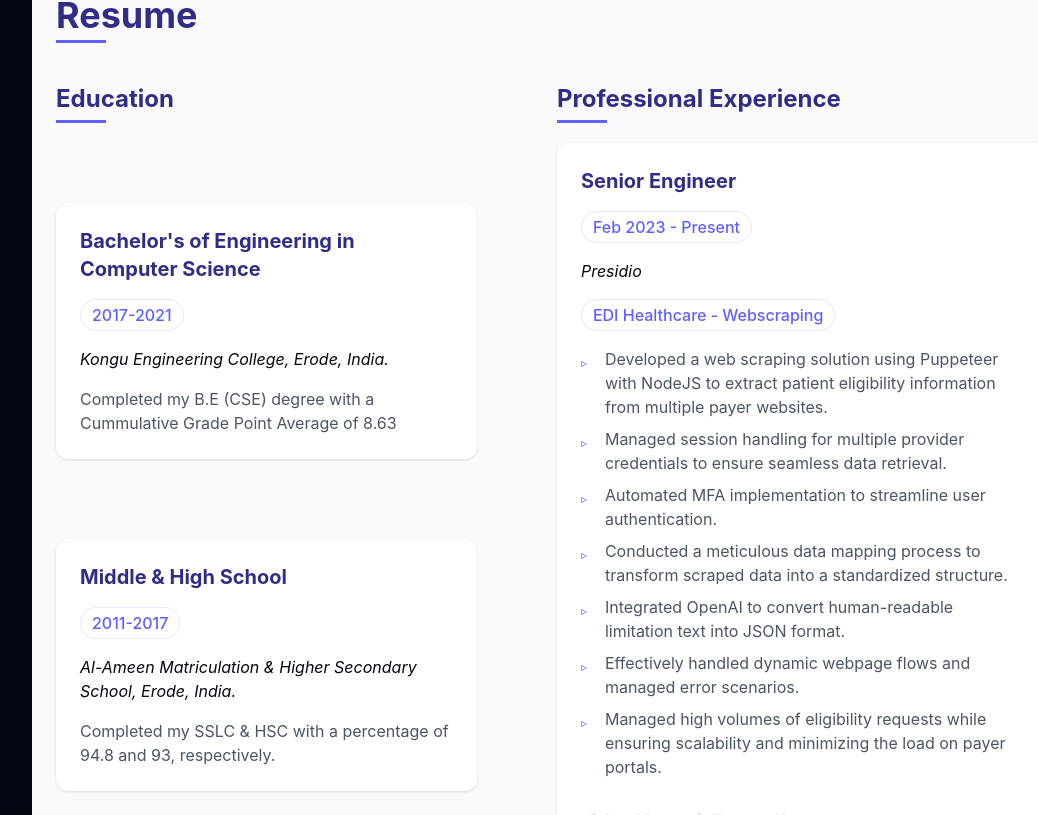
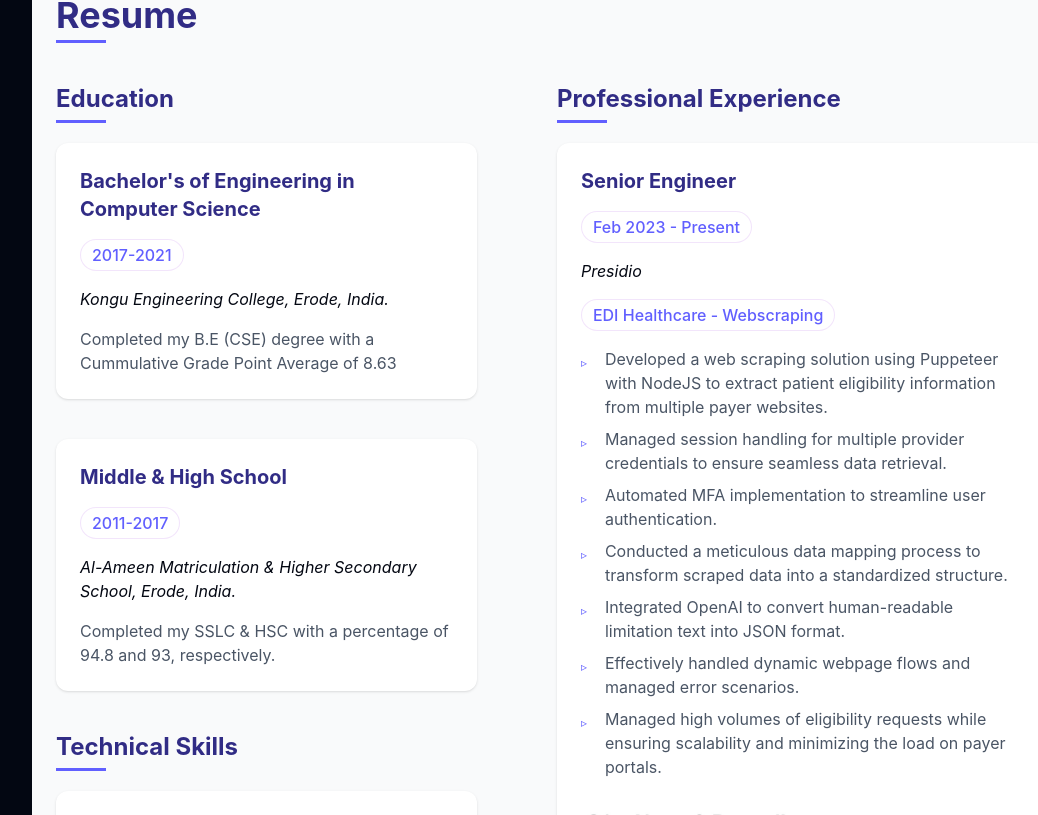
Before and after one commit to hvkvishnu/portfolio, a React (Vite) app: page / in a window 1280 px wide. Shown: the part 2965-3780 px from the top of the page, without its empty margins (208-1246 px from the left). Built offline with nearby package versions, Linux system fonts and the light colour scheme.

Commit message:
Update CORS header & fixed gap style issue

```diff
--- a/src/components/resume/Resume.tsx
+++ b/src/components/resume/Resume.tsx
@@ -14,7 +14,7 @@ const Resume = () => {
       <h2 className="header line-after text-4xl font-bold">Resume</h2>
 
       <div className="grid md:grid-cols-[1.5fr_1.75fr] gap-20 pt-10">
-        <div className="flex flex-col gap-15" id="column-left">
+        <div className="flex flex-col gap-5" id="column-left">
           <div className={subHeadCss}>Education</div>
           {EducationDetails.map((e) => (
             <ScrollFadeIn initialValue={{ opacity: 0, x: -100 }}>
@@ -44,8 +44,7 @@ const Resume = () => {
           ))}
         </div>
 
-        <div id="column-right">
-          <div>
+        <div id="column-right" className="flex flex-col gap-5">
           <div className={subHeadCss}>Professional Experience</div>
           {ProfessionalDetails.map((e) => (
             <ScrollFadeIn initialValue={{ opacity: 0, x: 100 }}>
@@ -54,7 +53,6 @@ const Resume = () => {
           ))}
         </div>
       </div>
-      </div>
     </section>
   );
 };
--- a/src/components/resume/ResumeCard.tsx
+++ b/src/components/resume/ResumeCard.tsx
@@ -9,7 +9,7 @@ type ResumeCardProps = {
 
 const ResumeCard: React.FC<ResumeCardProps> = ({ resumeData }) => {
   return (
-    <div className="rounded-xl card-animation hover:scale-100 p-6 flex flex-col gap-4 mt-5">
+    <div className="rounded-xl card-animation hover:scale-100 p-6 flex flex-col gap-4 mb-5">
       <h2 className="header text-xl dark:text-white font-bold">
         {resumeData.title}
       </h2>
```
Also changed, not shown: 1 other file (tests, documents, lock files or other folders). Lines whose indentation alone changed are shown as unchanged.
